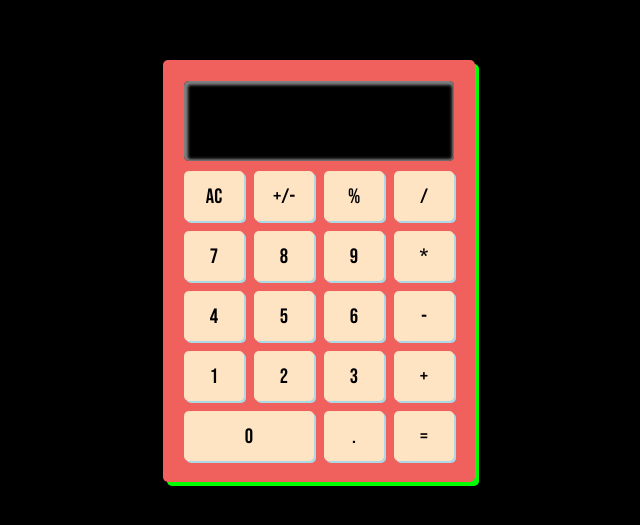
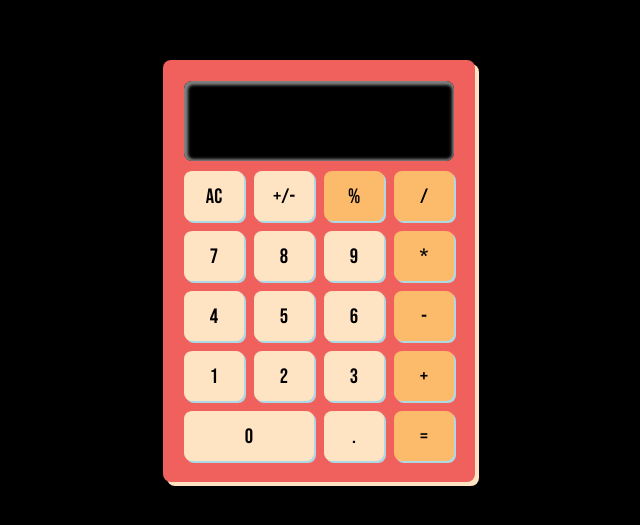
Before and after one commit to jjgray90/js-calculator, a plain HTML site: page index.html in a window 1280 px wide. Shown: the part 129-654 px from the top of the page, without its empty margins (321-961 px from the left). Drawn offline with Linux system fonts and the light colour scheme.

Commit message:
changed some styling

```diff
--- a/_calculator.scss
+++ b/_calculator.scss
@@ -4,8 +4,8 @@
   background-color: #f0605c;
   max-width: 20rem;
   padding: 1rem;
-  border-radius: 5px;
-  box-shadow: 4px 4px lime;
+  border-radius: $border-rad;
+  box-shadow: 4px 4px bisque;
 
   display: grid;
   grid-auto-columns: 70px;
@@ -22,7 +22,7 @@
     grid-area: output;
     background-color: black;
     box-shadow: inset 1px 1px 3px 3px grey;
-    border-radius: 5px;
+    border-radius: $border-rad;
     display: flex;
     justify-content: end;
     align-items: flex-end;
@@ -43,13 +43,22 @@
     background-color: bisque;
     box-shadow: 2px 2px lightblue;
     margin: 0.3rem;
-    border-radius: 5px;
+    border-radius: $border-rad;
 
     &:active {
       position: relative;
       right: -2px;
       bottom: -2px;
       box-shadow: unset;
+    }
+
+    &--percent,
+    &--divide,
+    &--multiply,
+    &--minus,
+    &--plus,
+    &--equals {
+      background-color: rgb(252, 187, 107);
     }
 
     &--ac {
@@ -128,4 +137,8 @@
       grid-area: equals;
     }
   }
+  .isActive {
+    background-color: lime;
+    color: white;
+  }
 }
--- a/_variables.scss
+++ b/_variables.scss
@@ -2,3 +2,4 @@
 
 $font-output: "Audiowide", cursive;
 $font-input: "Bebas Neue", cursive;
+$border-rad: 8px;
--- a/main.js
+++ b/main.js
@@ -2,6 +2,7 @@ let numOne = "";
 let numTwo = "";
 let numThree = "";
 let symbol;
+let classActive;
 const inputReg = /^[0-9.\bclear\b]*$/;
 const operatorReg = /^[-/*+%]*$/;
 const output = document.querySelector("#output");
@@ -61,6 +62,7 @@ const getOperator = (event) => {
   getCalculation();
   numTwo = "";
   symbol = event.target.value; // assign symbol
+  // event.target.classList.add("isActive");
 };
 
 // Run calculation
@@ -94,6 +96,7 @@ const getCalculation = () => {
       break;
   }
   numTwo = "";
+
   output.innerHTML = numOne;
 };
 
```
Also changed, not shown: styles.css.
